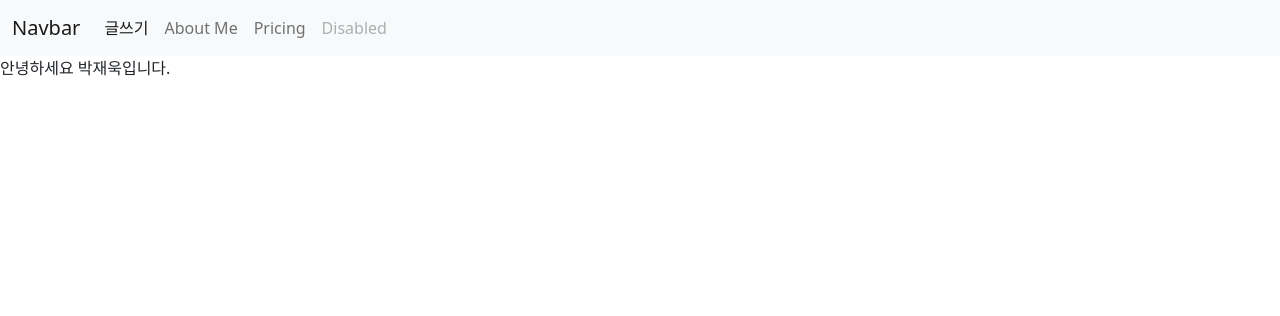
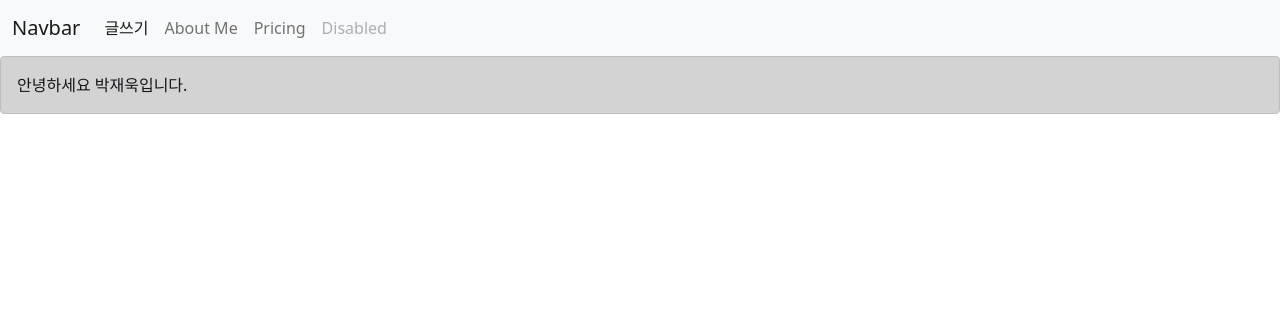
Before and after one commit to jaewook5267/Django_2, a Django app: page /blog/myinfo/ in a window 1280 px wide. Shown: the top 316 px of the page. Run offline with Django 3.2, Linux system fonts and the light colour scheme.

Commit message:
woogi_final

```diff
--- a/woogiProject/blog/templates/myinfo.html
+++ b/woogiProject/blog/templates/myinfo.html
@@ -33,6 +33,8 @@
           </div>
         </div>
       </nav>
-      <p>안녕하세요 박재욱입니다.</p>
+      <div class="alert alert-dark" role="alert">
+        안녕하세요 박재욱입니다.
+      </div>
 </body>
 </html>
```
